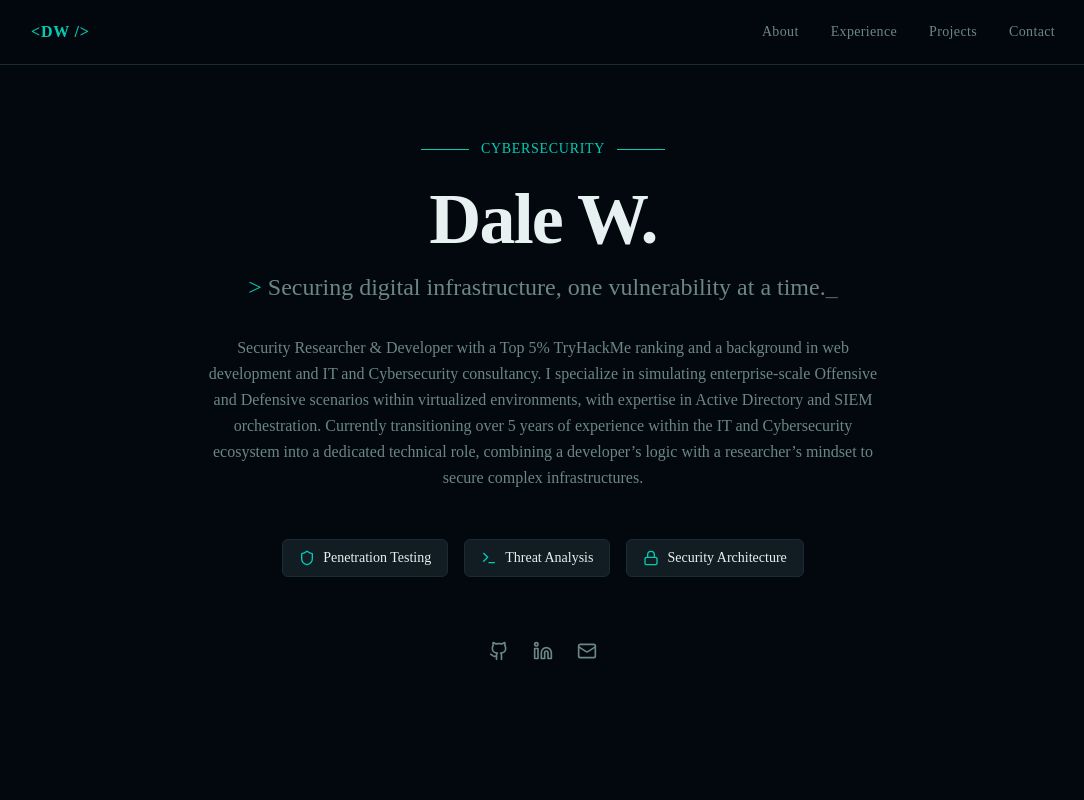
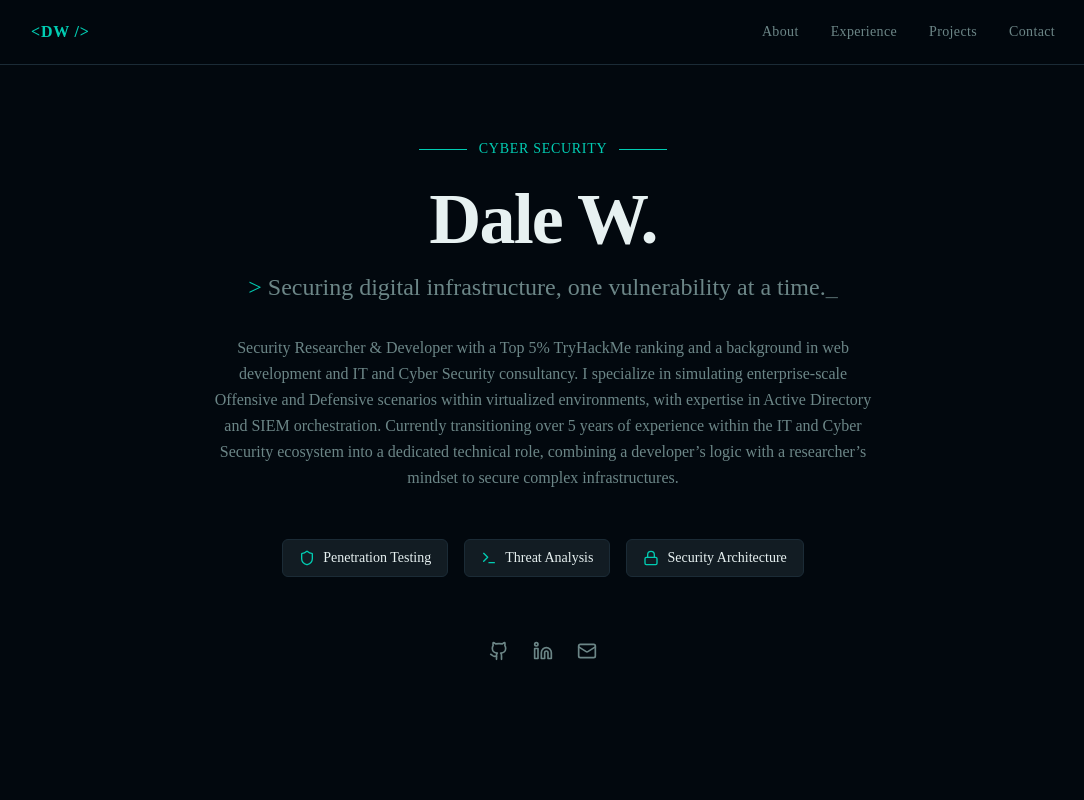
Before and after one commit to Dezmondo7/CyberNeo, a React (Vite) app in the folder vite-project/: page / in a window 1280 px wide. Shown: the top 800 px of the page, without its empty margins (97-1181 px from the left). Built offline with nearby package versions, Linux system fonts and the light colour scheme.

Commit message:
added details to various section, experience, contact and, certificates and hero within the text elements

```diff
--- a/vite-project/src/components/certifications.jsx
+++ b/vite-project/src/components/certifications.jsx
@@ -14,15 +14,15 @@ const certifications = [
       sections: [
       {
         heading: "About the Certification",
-        text: "The Level 2 Cyber Security Certificate is a foundational, hands-on qualification that combines practical lab-based exercises with a formal assessment exam. It evaluates a candidate’s ability to apply core cybersecurity principles in real-world scenarios, validating both technical competence and problem-solving skills across defensive and operational security domains.",
+        text: "The Level 2 Cyber Security Certificate is a foundational, hands-on qualification that combines practical lab-based exercises with a formal assessment exam. It evaluates a candidate’s ability to apply core cyber security principles in real-world scenarios, validating both technical competence and problem-solving skills across defensive and operational security domains.",
         image: null,
-        imageLabel: "OSCP Certificate",
+        imageLabel: null,
       },
       {
         heading: "Skills Gained",
         text: "The course covered key areas including cyber legislation and regulatory requirements, the CIA triad (confidentiality, integrity, and availability), and fundamental system architecture concepts such as the LAMP stack. It also developed practical skills in hardware and software analysis, threat identification, and risk awareness, reinforcing the ability to assess and secure systems within real-world IT environments.",
         image: cyberlevel2,
-        imageLabel: null,
+        imageLabel: "Level 4 Certificate | Grade Distinction",
       },
     ],
   },
@@ -36,7 +36,7 @@ const certifications = [
         heading: "About the Certification",
         text: "The Level 4 Cyber Security Certificate focused on advanced theoretical analysis of cyber threats, including detailed examination of technical attack methods and strategies. The course emphasized preventative measures, risk mitigation, and incident response, incorporating insights from Security Operations Center (SOC) environments.",
         image: null,
-        imageLabel: "CEH Certificate",
+        imageLabel: "Level 4 Certificate | Grade Distinction",
       },
       {
         heading: "Skills Gained",
@@ -56,7 +56,7 @@ const certifications = [
         heading: "About the Certification",
         text: "The edX Engineering Bootcamp was an intensive, industry‑aligned technical training programme designed to rapidly build practical engineering and technology skills through project‑based learning, hands‑on assignments, and real‑world scenarios.",
         image: null,
-        imageLabel: "CISSP Certificate",
+        imageLabel: "Front End Web Development Certificate | Grade 98%",
       },
       {
         heading: "Skills Gained",
--- a/vite-project/src/components/contact.jsx
+++ b/vite-project/src/components/contact.jsx
@@ -30,7 +30,7 @@ export function Contact() {
           strategies and defensive hardening techniques. The projects above are centered on a dedicated lab environment where I simulate complex Active Directory architectures and SIEM configurations to bridge the gap between theoretical threats and enterprise-scale defense. By deconstructing the entire stack—from
           hardware limitations to enterprise software architecture—I have gained an 'under-the-hood'
           understanding of how vulnerabilities manifest and how to systematically defend against them.
-          This hands-on research is validated by a <strong>Top 7% global ranking on TryHackMe</strong>,
+          This hands-on research is validated by a <strong>Top 5% global ranking on TryHackMe, </strong>
           reflecting my commitment to continuous offensive and defensive skill development.
         </p>
 
--- a/vite-project/src/components/experience.jsx
+++ b/vite-project/src/components/experience.jsx
@@ -13,7 +13,7 @@ const experiences = [
     period: "Oct 2025 — May 2026",
     title: "Cyber Security Student",
     company: "Tameside College | Trafford & Stockport College",
-    description: "Completed with Distinction the Level 4 Cyber Security certification with a focus on advanced theoretical analysis of attack vectors and multi-layered defense mechanisms.",
+    description: "Completed with Distinction the Level 2 Cyber Security certification which included a practical lab assesment configuring and installing intrusion prevention system, setting up firewall rules, and disabling sensitive information and services to reduce the attack surface alongside a three-hour written online examination. Completed the Level 4 Cyber Security certification with Distinction which focused on advanced theoretical analysis of attack vectors and multi-layered defense mechanisms.",
     skills: ["Penetration Testing", "Python", "Burp Suite", "Network Design"],
     link: "#",
   },
@@ -21,7 +21,7 @@ const experiences = [
     period: "2017 — 2025",
     title: "IT & Cyber Security Consultant",
     company: "IT Consultancies",
-    description: "Strategic provider of specialist IT and Cybersecurity consultancy sourcing project specialists who contributed to the successful execution of enterprise-level digital transformations. Proven track record contributing to high-stakes projects, ranging from cloud transitions to robust security policy implementation.",
+    description: "Strategic provider of specialist IT and Cyber Security consultancy sourcing project specialists who contributed to the successful execution of enterprise-level digital transformations. Proven track record contributing to high-stakes projects, ranging from cloud transitions to robust security policy implementation.",
     skills: ["SIEM", "Threat Intelligence", "Splunk", "Incident Response"],
     link: "#",
   },
--- a/vite-project/src/components/hero.jsx
+++ b/vite-project/src/components/hero.jsx
@@ -24,7 +24,7 @@ export function Hero() {
       <div className="max-w-4xl mx-auto text-center">
         <div className="flex items-center justify-center gap-3 mb-6">
           <div className="h-px w-12 bg-primary" />
-          <span className="text-primary font-mono text-sm tracking-wider">CYBERSECURITY</span>
+          <span className="text-primary font-mono text-sm tracking-wider">CYBER SECURITY</span>
           <div className="h-px w-12 bg-primary" />
         </div>
 
@@ -38,7 +38,7 @@ export function Hero() {
         </p>
 
         <p className="text-muted-foreground leading-relaxed max-w-2xl mx-auto mb-12">
-          Security Researcher & Developer with a Top 5% TryHackMe ranking and a background in web development and IT and Cybersecurity consultancy. I specialize in simulating enterprise-scale Offensive and Defensive scenarios within virtualized environments, with expertise in Active Directory and SIEM orchestration. Currently transitioning over 5 years of experience within the IT and Cybersecurity ecosystem into a dedicated technical role, combining a developer’s logic with a researcher’s mindset to secure complex infrastructures.
+          Security Researcher & Developer with a Top 5% TryHackMe ranking and a background in web development and IT and Cyber Security consultancy. I specialize in simulating enterprise-scale Offensive and Defensive scenarios within virtualized environments, with expertise in Active Directory and SIEM orchestration. Currently transitioning over 5 years of experience within the IT and Cyber Security ecosystem into a dedicated technical role, combining a developer’s logic with a researcher’s mindset to secure complex infrastructures.
         </p>
 
         <div className="flex flex-wrap justify-center gap-4 mb-16">
```
